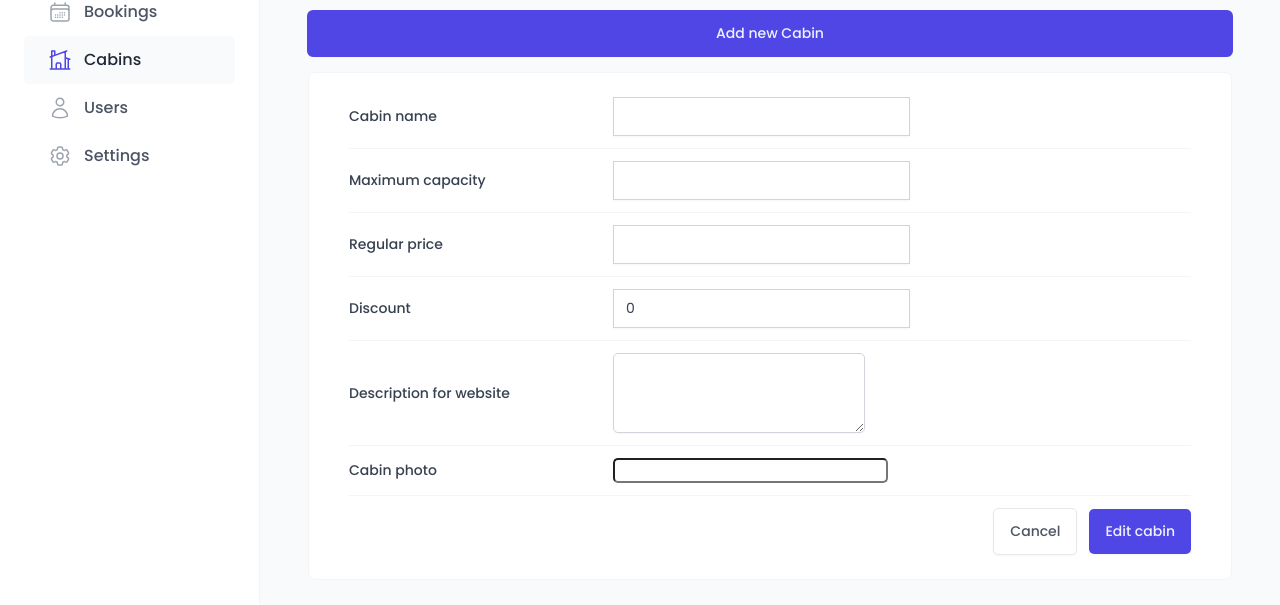
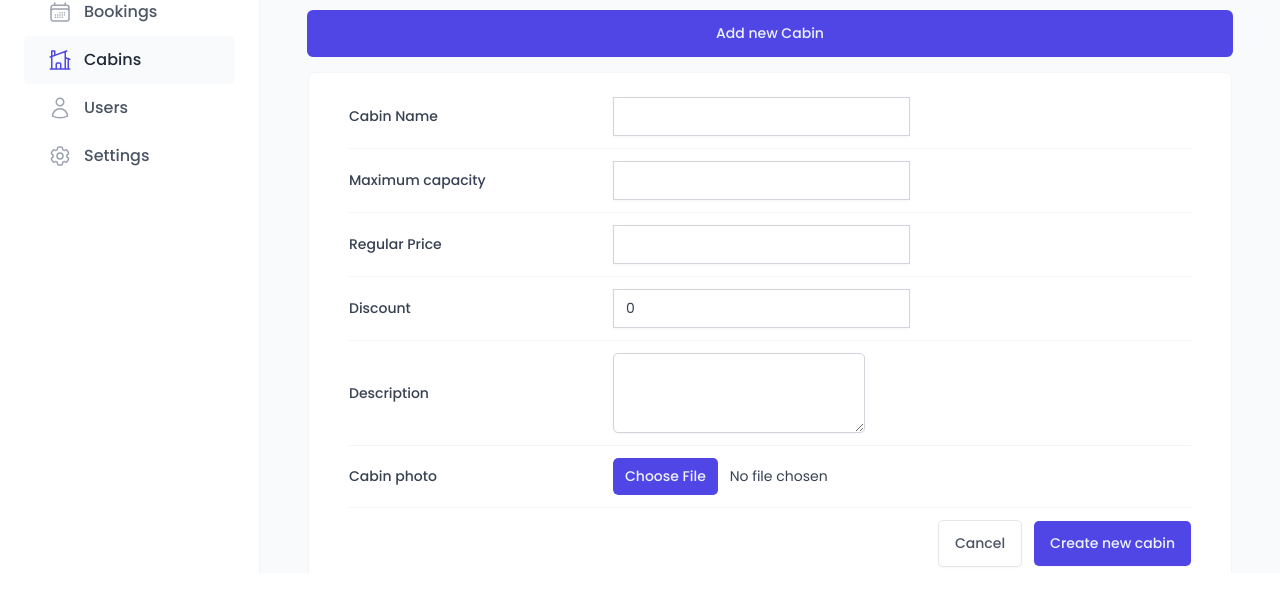
Before and after one commit to alexisselorm/the-wild-oasis, a React (Vite) app: page /cabins in a window 1280 px wide. Both pictures are taken after a click on the button "Add new Cabin". Shown: the part 227-832 px from the top of the page. After the commit the page ends 800 px from the top, so only its background shows below. Built offline with nearby package versions, Linux system fonts and the light colour scheme; no server answers; the database is empty; a web font is replaced by a local one.

Commit message:
feat: enhance cabin management with create and delete functionalities, improve form handling and UI components

```diff
--- a/src/App.jsx
+++ b/src/App.jsx
@@ -54,13 +54,13 @@ const App = () => {
           error: {
             duration: 5000,
           },
-          style:{
-            fontSize:"16px",
-            maxWidth:"500px",
-            padding:"16px 24px",
-            backgroundColor:"var(--color-grey-0)",
-            color:"var(--color-grey-700)"
-          }
+          style: {
+            fontSize: "16px",
+            maxWidth: "500px",
+            padding: "16px 24px",
+            backgroundColor: "var(--color-grey-0)",
+            color: "var(--color-grey-700)",
+          },
         }}
       />
     </QueryClientProvider>
--- a/src/features/cabins/CabinRow.jsx
+++ b/src/features/cabins/CabinRow.jsx
@@ -1,8 +1,10 @@
 import styled from "styled-components";
 import { formatCurrency } from "../../utils/helpers";
-import { useMutation, useQueryClient } from "@tanstack/react-query";
-import { deleteCabin, getCabins } from "../../services/apiCabins";
-import toast from "react-hot-toast";
+import CreateCabinForm from "./CreateCabinForm";
+import { useState } from "react";
+import { useDeleteCabin } from "./useDeleteCabin";
+import { HiPencil, HiSquare2Stack, HiTrash } from "react-icons/hi2";
+import { useCreateCabin } from "./useCreateCabin";
 
 const TableRow = styled.div`
   display: grid;
@@ -44,31 +46,38 @@ const Discount = styled.div`
 `;
 
 const CabinRow = ({ cabin }) => {
-  const { id, name, maxCapacity, regularPrice, discount, image } = cabin;
-  const queryClient = useQueryClient();
+  const [showForm, setShowForm] = useState(false);
+  const { id, name, maxCapacity, regularPrice, discount, image,description } = cabin;
 
-  const { isLoading: isDeleting, mutate } = useMutation({
-    mutationFn: (id) => deleteCabin(id),
-    onSuccess: () => {
-      toast.success("Cabin deleted successfully")
-      queryClient.invalidateQueries({
-        queryKey: ["cabins"],
-      });
-    },
-    onError: (err) => toast.error(err.message),
-  });
+  const {isDeleting,mutate} = useDeleteCabin()
+  const {isCreating,createCabin} = useCreateCabin()
+
+  const handleDuplicate=()=>{
+    createCabin({
+      name:`Copy of ${name}`,
+      maxCapacity,regularPrice,discount,image,description
+
+    })
+  }
 
   return (
+    <>
       <TableRow role="row">
         <Img src={image} />
         <Cabin>{name}</Cabin>
-      <div>Fits up to {maxCapacity} </div>
+        <div>Fits up to {maxCapacity} people</div>
         <Price>{formatCurrency(regularPrice)}</Price>
-      <Discount>{formatCurrency(discount)}</Discount>
+        {discount ? (<Discount>{formatCurrency(discount)}</Discount>): <span>&mdash;</span>}
+        <div>
+          <button disabled={isCreating} onClick={handleDuplicate} ><HiSquare2Stack/></button>
+          <button onClick={() => setShowForm((show) => !show)}><HiPencil/></button>
           <button onClick={() => mutate(id)} disabled={isDeleting}>
-        Delete
+            <HiTrash/>
           </button>
+        </div>
       </TableRow>
+      {showForm && <CreateCabinForm cabinToEdit={cabin} />}
+    </>
   );
 };
 
--- a/src/features/cabins/CreateCabinForm.jsx
+++ b/src/features/cabins/CreateCabinForm.jsx
@@ -6,81 +6,126 @@ import Button from "../../ui/Button";
 import FileInput from "../../ui/FileInput";
 import Textarea from "../../ui/Textarea";
 import { useForm } from "react-hook-form";
+import { useMutation, useQueryClient } from "@tanstack/react-query";
+import toast from "react-hot-toast";
+import FormRow from "../../ui/FormRow";
+import { useCreateCabin } from "./useCreateCabin";
 
-const FormRow = styled.div`
-  display: grid;
-  align-items: center;
-  grid-template-columns: 24rem 1fr 1.2fr;
-  gap: 2.4rem;
+function CreateCabinForm({ cabinToEdit={} }) {
+  console.log(cabinToEdit);
+  const { id: editId, ...editValues } = cabinToEdit;
+  const isEditSession = Boolean(editId);
+  const { register, handleSubmit, reset, getValues, formState } = useForm({
+    defaultValues: isEditSession ? editValues : {},
+  });
 
-  padding: 1.2rem 0;
+  const { errors } = formState;
 
-  &:first-child {
-    padding-top: 0;
-  }
+  const onSubmit = (data) => {
+    console.log(data.image);
+    console.log(typeof data.image == "string");
+    console.log(isEditSession);
+    const image = typeof data.image == "string" ? data.image : data.image[0];
 
-  &:last-child {
-    padding-bottom: 0;
-  }
+    if (isEditSession) {
+      editCabin({ newCabinData: { ...data, image }, id: editId });
+    } else {
+      createCabin({ ...data, image: data.image[0] },{
+        onSuccess:()=>reset()
+      });
+    }
+  };
 
-  &:not(:last-child) {
-    border-bottom: 1px solid var(--color-grey-100);
-  }
+  const queryClient = useQueryClient();
+  const {createCabin,isCreating}=useCreateCabin()
 
-  &:has(button) {
-    display: flex;
-    justify-content: flex-end;
-    gap: 1.2rem;
-  }
-`;
+  const { mutate: editCabin, isPending: isEditing } = useMutation({
+    mutationFn: ({ newCabinData, id }) => createCabin(newCabinData, id),
+    onSuccess: () => {
+      (toast.success("cabin succesfully edited"),
+        queryClient.invalidateQueries({
+          queryKey: ["cabins"],
+        }));
+      reset();
+    },
+    onError: (err) => toast.error(err.message),
+  });
 
-const Label = styled.label`
-  font-weight: 500;
-`;
+  const isWorking = isCreating || isEditing;
 
-const Error = styled.span`
-  font-size: 1.4rem;
-  color: var(--color-red-700);
-`;
-
-function CreateCabinForm() {
-
-  const {register,handleSubmit}=useForm()
-
-  const onSubmit=(data)=>{
-console.log(data);
-  }
+  const onError = (error) => {
+    console.log(error);
+  };
 
   return (
-    <Form onSubmit={handleSubmit(onSubmit)}>
-      <FormRow>
-        <Label htmlFor="name">Cabin name</Label>
-        <Input type="text" id="name" {...register('name')} />
+    <Form onSubmit={handleSubmit(onSubmit, onError)}>
+      <FormRow label="Cabin Name" error={errors?.name?.message}>
+        <Input
+          type="text"
+          id="name"
+          {...register("name", {
+            required: "This field is required",
+          })}
+        />
       </FormRow>
 
-      <FormRow>
-        <Label htmlFor="maxCapacity">Maximum capacity</Label>
-        <Input type="number" id="maxCapacity" {...register('maxCapacity')} />
+      <FormRow label="Maximum capacity" error={errors?.maxCapacity?.message}>
+        <Input
+          type="number"
+          id="maxCapacity"
+          {...register("maxCapacity", {
+            required: "This field is required",
+            min: {
+              value: 1,
+              message: "Capacity should be at least 1",
+            },
+          })}
+        />
       </FormRow>
 
-      <FormRow>
-        <Label htmlFor="regularPrice">Regular price</Label>
-        <Input type="number" id="regularPrice" {...register('regularPrice')} />
+      <FormRow label="Regular Price" error={errors?.regularPrice?.message}>
+        <Input
+          type="number"
+          id="regularPrice"
+          {...register("regularPrice", {
+            required: "This field is required",
+          })}
+        />
       </FormRow>
 
-      <FormRow>
-        <Label htmlFor="discount">Discount</Label>
-        <Input type="number" id="discount" defaultValue={0} {...register('discount')} />
+      <FormRow label="Discount" error={errors?.discount?.message}>
+        <Input
+          type="number"
+          id="discount"
+          defaultValue={0}
+          {...register("discount", {
+            required: "This field is required",
+            validate: (value) =>
+              value < getValues().regularPrice ||
+              "Discount should be less than regular prices",
+          })}
+        />
+      </FormRow>
+      <FormRow label="Description" error={errors?.description?.message}>
+        <Textarea
+          type="number"
+          id="description"
+          defaultValue=""
+          {...register("description", {
+            required: "This field is required",
+          })}
+        />
       </FormRow>
 
-      <FormRow>
-        <Label htmlFor="description">Description for website</Label>
-        <Textarea type="number" id="description" defaultValue="" {...register('description')} />
-      </FormRow>
-
-      <FormRow>
-        <Label htmlFor="image">Cabin photo</Label>
-        <FileInput id="image" accept="image/*" />
+      <FormRow error={errors?.image?.message} label={"Cabin photo"}>
+        <FileInput
+          id="image"
+          accept="image/*"
+          type="file"
+          {...register("image", {
+            required: isEditSession ? false : "This field is required",
+          })}
+        />
       </FormRow>
 
       <FormRow>
@@ -88,7 +133,9 @@ console.log(data);
         <Button variation="secondary" type="reset">
           Cancel
         </Button>
-        <Button>Edit cabin</Button>
+        <Button disabled={isWorking}>
+          {isEditSession ? "Edit cabin" : "Create new cabin"}
+        </Button>
       </FormRow>
     </Form>
   );
--- /dev/null
+++ b/src/features/cabins/useCreateCabin.js
@@ -0,0 +1,20 @@
+import { useMutation, useQueryClient } from "@tanstack/react-query";
+import { createCabin as createCabinAPI } from "../../services/apiCabins";
+import toast from "react-hot-toast";
+
+export function useCreateCabin() {
+  const queryClient = useQueryClient();
+
+  const { mutate: createCabin, isPending: isCreating } = useMutation({
+    mutationFn: createCabinAPI,
+    onSuccess: () => {
+      (toast.success("New cabin created successfully"),
+        queryClient.invalidateQueries({
+          queryKey: ["cabins"],
+        }));
+    },
+    onError: (err) => toast.error(err.message),
+  });
+
+  return { createCabin, isCreating }
+}
--- /dev/null
+++ b/src/features/cabins/useDeleteCabin.js
@@ -0,0 +1,22 @@
+import { useMutation, useQueryClient } from "@tanstack/react-query";
+import toast from "react-hot-toast";
+import { deleteCabin } from "../../services/apiCabins";
+
+export function useDeleteCabin() {
+
+  const queryClient = useQueryClient();
+
+  const { isLoading: isDeleting, mutate } = useMutation({
+    mutationFn: (id) => deleteCabin(id),
+    onSuccess: () => {
+      toast.success("Cabin deleted successfully");
+      queryClient.invalidateQueries({
+        queryKey: ["cabins"],
+      });
+    },
+    onError: (err) => toast.error(err.message),
+  });
+
+  return { isDeleting, mutate }
+
+}
--- a/src/services/supabase.js
+++ b/src/services/supabase.js
@@ -1,5 +1,5 @@
 import { createClient } from "@supabase/supabase-js";
-const supabaseUrl = "https://nejivtqrjokcpcyslxxa.supabase.co";
+export const supabaseUrl = "https://nejivtqrjokcpcyslxxa.supabase.co";
 const supabaseKey = import.meta.env.VITE_SUPABASE_KEY;
 if (!supabaseKey) {
   throw new Error(
--- a/src/ui/AppLayout.jsx
+++ b/src/ui/AppLayout.jsx
@@ -13,15 +13,16 @@ const StyledAppLayout = styled.div`
 const Main = styled.main`
   background-color: var(--color-grey-50);
   padding: 4rem 4.8rem 6.4rem;
+  overflow: scroll;
 `;
 
-const Container= styled.div`
+const Container = styled.div`
   max-width: 120rem;
   margin: 0 auto;
   display: flex;
   flex-direction: column;
   gap: 3.2rem;
-`
+`;
 
 const AppLayout = () => {
   return (
@@ -30,7 +31,6 @@ const AppLayout = () => {
       <Sidebar />
       <Main>
         <Container>
-
           <Outlet />
         </Container>
       </Main>
--- a/src/ui/FileInput.jsx
+++ b/src/ui/FileInput.jsx
@@ -1,6 +1,6 @@
 import styled from "styled-components";
 
-const FileInput = styled.input`
+const FileInput = styled.input.attrs({ type: "file" })`
   font-size: 1.4rem;
   border-radius: var(--border-radius-sm);
 
--- /dev/null
+++ b/src/ui/FormRow.jsx
@@ -0,0 +1,49 @@
+import styled from "styled-components";
+
+const StyledFormRow = styled.div`
+  display: grid;
+  align-items: center;
+  grid-template-columns: 24rem 1fr 1.2fr;
+  gap: 2.4rem;
+
+  padding: 1.2rem 0;
+
+  &:first-child {
+    padding-top: 0;
+  }
+
+  &:last-child {
+    padding-bottom: 0;
+  }
+
+  &:not(:last-child) {
+    border-bottom: 1px solid var(--color-grey-100);
+  }
+
+  &:has(button) {
+    display: flex;
+    justify-content: flex-end;
+    gap: 1.2rem;
+  }
+`;
+
+const Label = styled.label`
+  font-weight: 500;
+`;
+
+const Error = styled.span`
+  font-size: 1.4rem;
+  color: var(--color-red-700);
+`;
+
+const FormRow = ({ label, error, children }) => {
+  return (
+    <StyledFormRow>
+      {label && <Label htmlFor={children.props.id}>{label}</Label>}
+      {children}
+      {error && <Error>{error}</Error>}
+    </StyledFormRow>
+  );
+};
+
+export default FormRow;
```
Also changed, not shown: src/pages/Cabins.jsx (+5 -4 lines), src/services/apiCabins.js (+66 -1 lines). Lines whose indentation alone changed are shown as unchanged.
